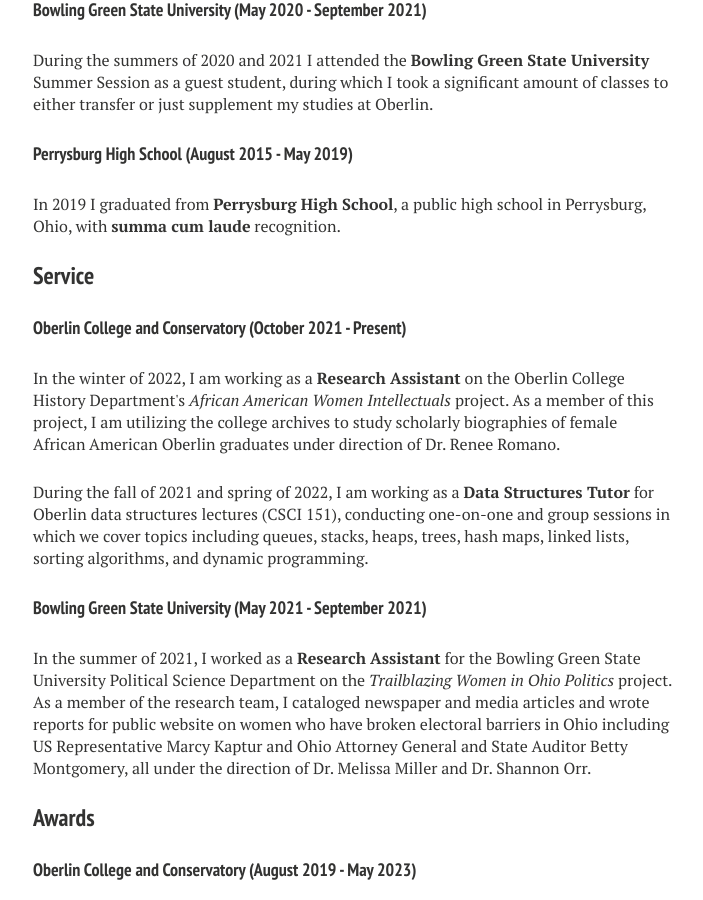
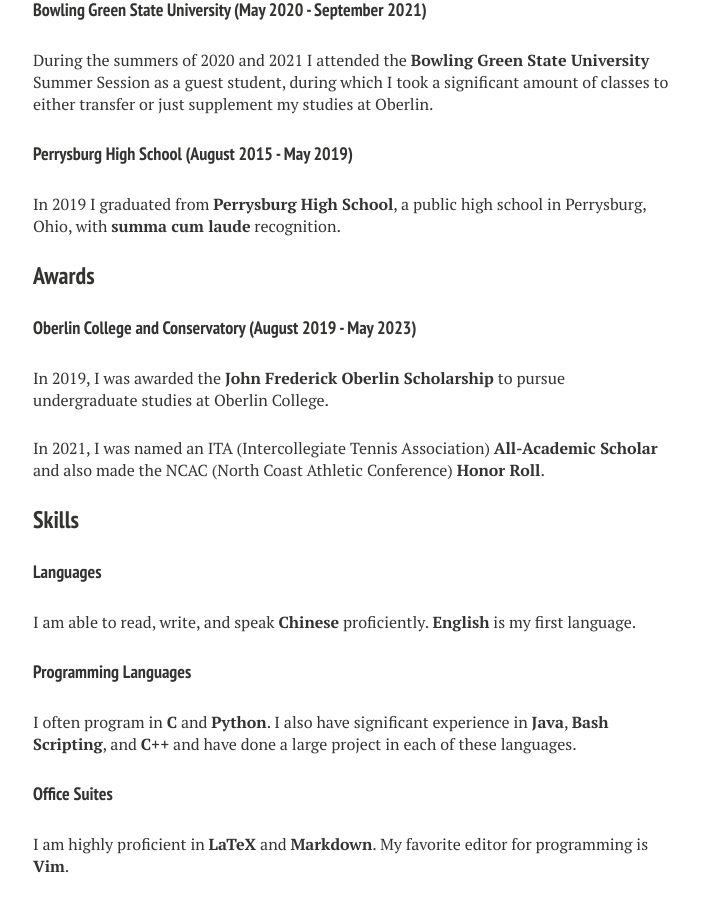
Before and after one commit to nathanenglehart/nathanenglehart.github.io, a Jekyll site: the page built from cv.md, in a window 1280 px wide and 900 px high, scrolled down 361 px. Shown: the whole window, without its empty margins (287-990 px from the left). Built offline with Jekyll 4.4.1, drawn with Linux system fonts in a browser that asks for light colours; nearby versions of some CDN libraries.

Commit message:
Update cv.html

```diff
--- a/_layouts/cv.html
+++ b/_layouts/cv.html
@@ -57,15 +57,15 @@
       <h4>Perrysburg High School (August 2015 - May 2019)</h4>
       <p class="paragraph">In 2019 I graduated from <strong>Perrysburg High School</strong>, a public high school in Perrysburg, Ohio, with <strong>summa cum laude</strong> recognition. <!--At Perrysburg High School, I began Chinese language studies which are still a significant interest of mine.--></p>
 
-      <h3>Service</h3>
+      <!--<h3>Service</h3>-->
 
-      <h4>Oberlin College and Conservatory (October 2021 - Present)</h4>
-      <p class="paragraph">In the winter of 2022, I am working as a <strong>Research Assistant</strong> on the Oberlin College History Department's <i>African American Women Intellectuals</i> project. As a member of this project, I am utilizing the college archives to study scholarly biographies of female African American Oberlin graduates under direction of Dr. Renee Romano. </p>
-      <p style="margin-top: 1.625rem !important;" class="paragraph">During the fall of 2021 and spring of 2022, I am working as a <strong>Data Structures Tutor</strong> for Oberlin data structures lectures (CSCI 151), conducting one-on-one and group sessions in which we cover topics including queues, stacks, heaps, trees, hash maps, linked lists, sorting algorithms, and dynamic programming.</p>
+      <!--<h4>Oberlin College and Conservatory (October 2021 - Present)</h4>-->
+      <!--<p class="paragraph">In the winter of 2022, I am working as a <strong>Research Assistant</strong> on the Oberlin College History Department's <i>African American Women Intellectuals</i> project. As a member of this project, I am utilizing the college archives to study scholarly biographies of female African American Oberlin graduates under direction of Dr. Renee Romano. </p>-->
+      <!--<p style="margin-top: 1.625rem !important;" class="paragraph">During the fall of 2021 and spring of 2022, I am working as a <strong>Data Structures Tutor</strong> for Oberlin data structures lectures (CSCI 151), conducting one-on-one and group sessions in which we cover topics including queues, stacks, heaps, trees, hash maps, linked lists, sorting algorithms, and dynamic programming.</p>-->
       <!--<p style="margin-top: 1.625rem !important;" class="paragraph">I am also working as a <strong>Chinese Tutor</strong> for Oberlin's elementary Chinese (CHIN 101) and intermediate Chinese lectures (CHIN 201), during the fall of 2021. This includes teaching tones, fundamental grammatical structures, and text comprehension. </p>-->
 
-      <h4>Bowling Green State University (May 2021 - September 2021)</h4>
-      <p class="paragraph">In the summer of 2021, I worked as a <strong>Research Assistant</strong> for the Bowling Green State University Political Science Department on the <i>Trailblazing Women in Ohio Politics</i> project. As a member of the research team, I cataloged newspaper and media articles and wrote reports for public website on women who have broken electoral barriers in Ohio including US Representative Marcy Kaptur and Ohio Attorney General and State Auditor Betty Montgomery, all under the direction of Dr. Melissa Miller and Dr. Shannon Orr.</p>
+      <!--<h4>Bowling Green State University (May 2021 - September 2021)</h4>-->
+      <!--<p class="paragraph">In the summer of 2021, I worked as a <strong>Research Assistant</strong> for the Bowling Green State University Political Science Department on the <i>Trailblazing Women in Ohio Politics</i> project. As a member of the research team, I cataloged newspaper and media articles and wrote reports for public website on women who have broken electoral barriers in Ohio including US Representative Marcy Kaptur and Ohio Attorney General and State Auditor Betty Montgomery, all under the direction of Dr. Melissa Miller and Dr. Shannon Orr.</p>-->
 
       <h3>Awards</h3>
 
```
